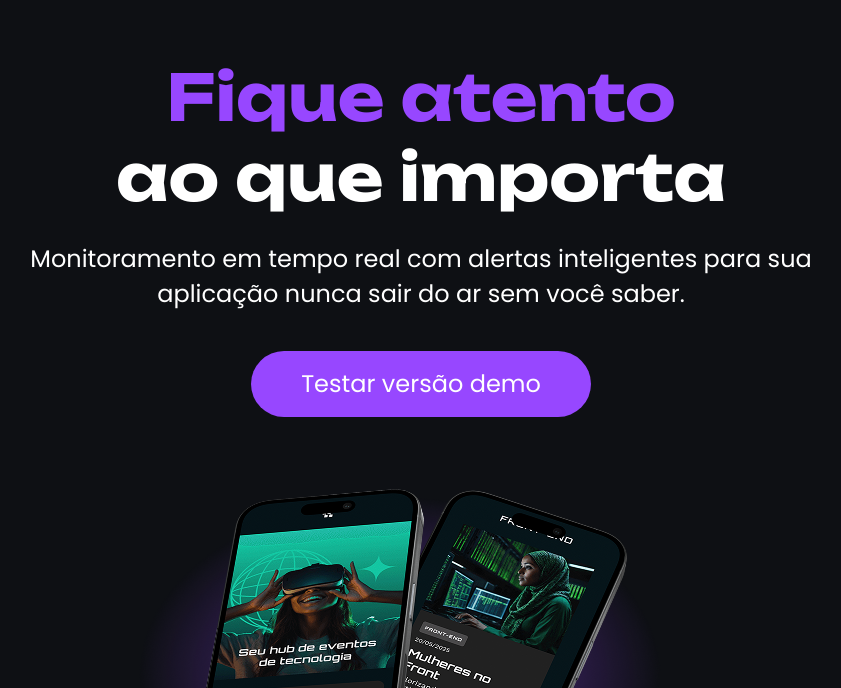
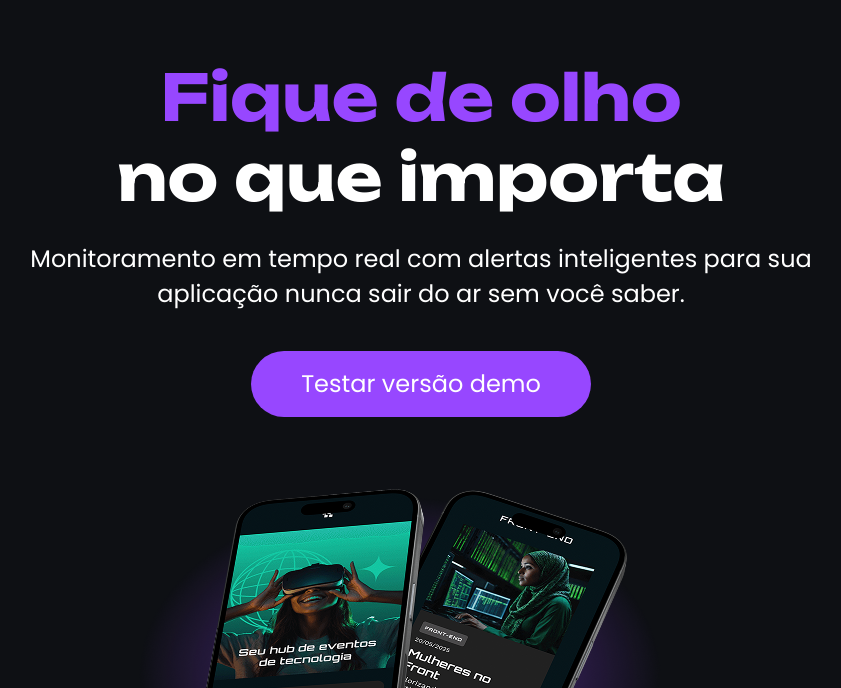
Before and after one commit to GabrielYuriki/Projeto-Tecboard, a plain HTML site: page index.html in a window 1280 px wide. Shown: the part 112-800 px from the top of the page, without its empty margins (219-1060 px from the left). Drawn offline with Linux system fonts and the light colour scheme.

Commit message:
Desfaz alteração de título da página

```diff
--- a/index.html
+++ b/index.html
@@ -14,8 +14,8 @@
     <main>
         <section>
             <h1>
-                <span>Fique atento</span>
-                <br>ao que importa</h1>
+                <span>Fique de olho</span>
+                <br>no que importa</h1>
             <p>Monitoramento em tempo real com alertas inteligentes para sua aplicação nunca sair do ar sem você saber.</p>
             <a href="#">Testar versão demo</a>
 
```
